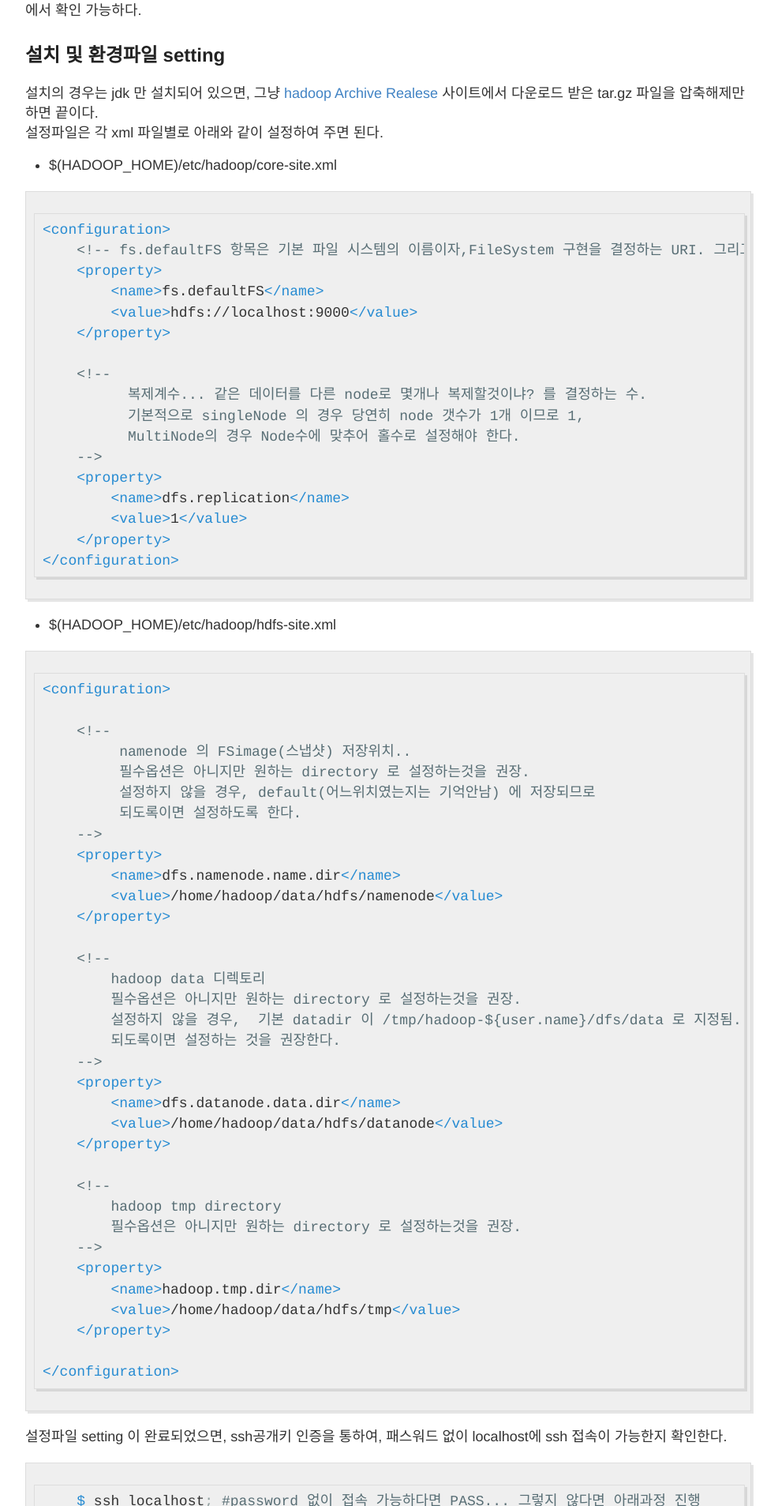
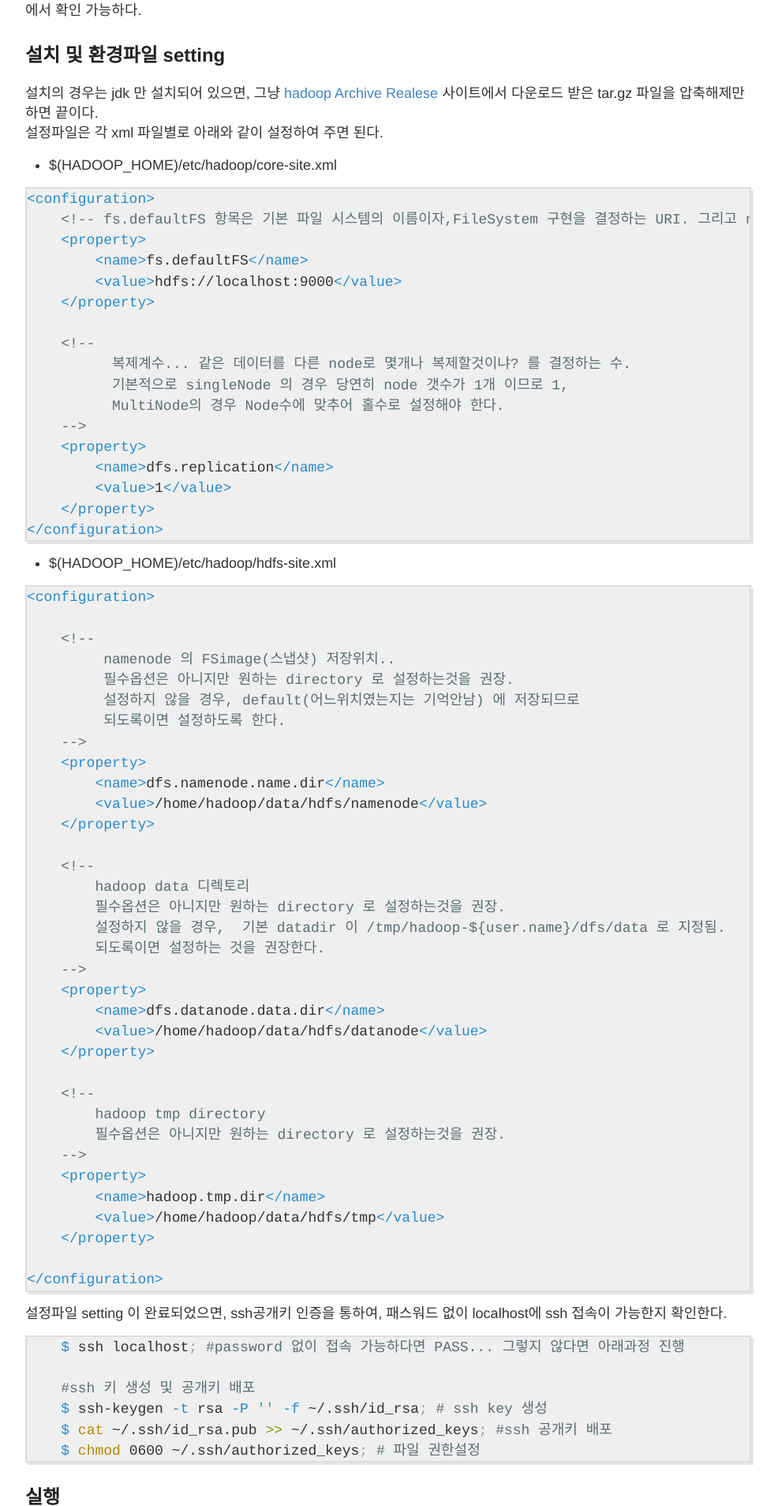
Before and after one commit to jaeheon209/gymbombom.github.io, a Jekyll site: the page built from _posts/2019-11-25-1-hadoop-singlenode-install.md, in a window 1280 px wide. Shown: the part 450-2357 px from the top of the page at 79% size, without its empty margins (148-1134 px from the left). Built offline with Jekyll 4.4.1, drawn with Linux system fonts in a browser that asks for light colours.

Commit message:
markdown 코드 하일라이트 부분에 이중 경계선이 보여, 이중 경계선 안보이도록 CSS 수정

```diff
--- a/_sass/_highlights.scss
+++ b/_sass/_highlights.scss
@@ -1,12 +1,13 @@
+
 
 .highlight {
   background-color: #efefef;
-  padding: 7px 7px 7px 10px;
+  //padding: 7px 7px 7px 10px;
   border: 1px solid #ddd;
   -moz-box-shadow: 3px 3px rgba(0,0,0,0.1);
   -webkit-box-shadow: 3px 3px rgba(0,0,0,0.1);
   box-shadow: 3px 3px rgba(0,0,0,0.1);
-  margin: 20px 0 20px 0;
+  //margin: 20px 0 20px 0;
   overflow: scroll;
 }
 
```
